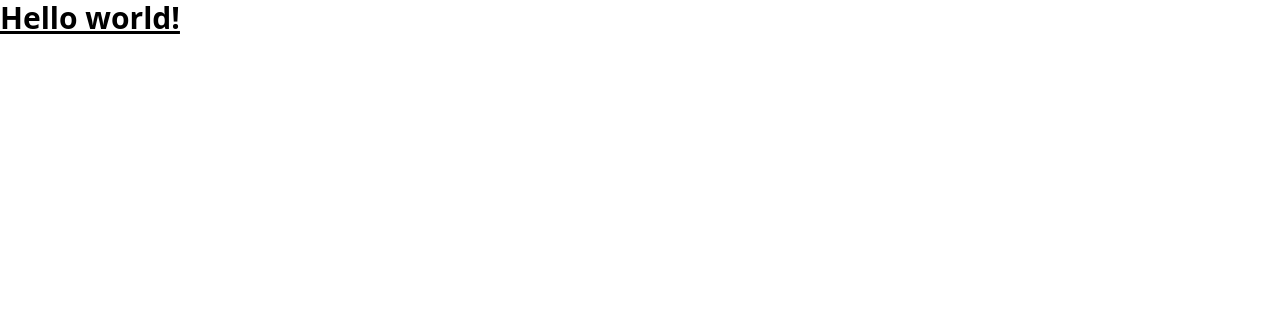
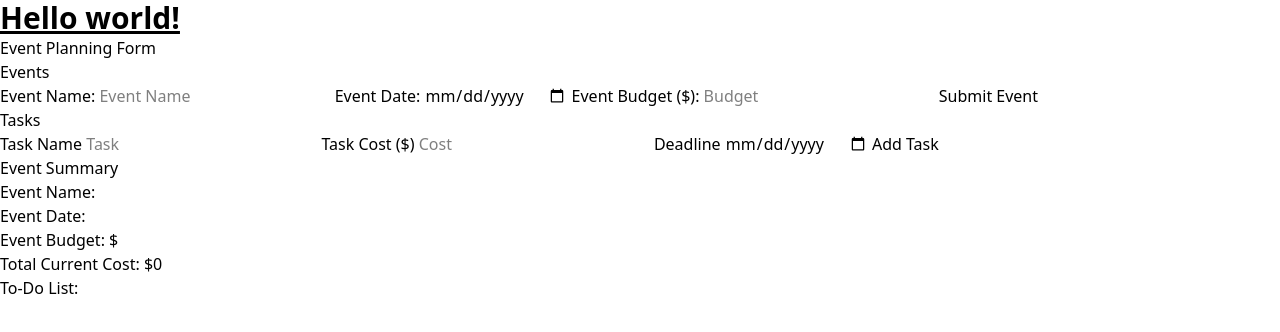
Before and after one commit to jessegauthierhumber/event-planner, a website: page src/index.html in a window 1280 px wide. Drawn offline with Linux system fonts and the light colour scheme.

Commit message:
Create HTML form for events and tasks

```diff
--- a/src/index.html
+++ b/src/index.html
@@ -9,6 +9,49 @@
   <body>
     <h1 class="text-3xl font-bold underline">
     Hello world!
+
+    <h1>Event Planning Form</h1>
+
+<section id="events">
+    <h1>Events</h1>
+    <form id="eventForm">
+    <label for="eventName">Event Name:</label>
+    <input type="text" id="eventName" placeholder="Event Name" required>
+
+    <label for="eventDate">Event Date:</label>
+    <input type="date" id="eventDate" required>
+
+    <label for="budget">Event Budget ($):</label>
+    <input type="number" id="budget" placeholder="Budget" required>
+
+    <button type="submitEvent">Submit Event</button>
+</form>
+
+<section id="tasks">
+    <h1>Tasks</h1>
+    <form id="taskForm">
+        <label for="taskName">Task Name</label>
+        <input type="text" id="taskName" placeholder="Task" required>
+
+        <label for="taskCost">Task Cost ($)</label>
+        <input type="number" id="taskCost" placeholder="Cost" required>
+
+        <label for="taskDeadline">Deadline</label>
+        <input type="date" id="taskDeadline" required>
+
+        <button type="submit">Add Task</button>
+    </form>
+</section>
+
+
+<h2 id="summary">Event Summary</h2>
+<p>Event Name: <span id="eventSummary"></span></p>
+<p>Event Date: <span id="dateSummary"></span></p>
+<p>Event Budget: $<span id="budgetSummary"></span></p>
+<p>Total Current Cost: $<span id="costSummary">0</span></p>
+
+<h2>To-Do List:</h2>
+<div id="taskList"></div>
   </h1>
     <script src="./scripts/app.js" defer></script>
   </body>
```
